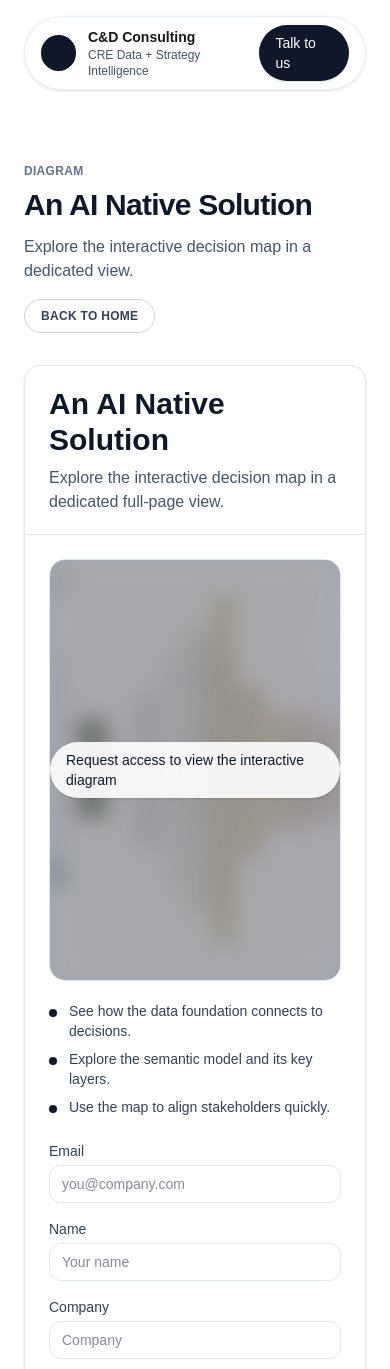
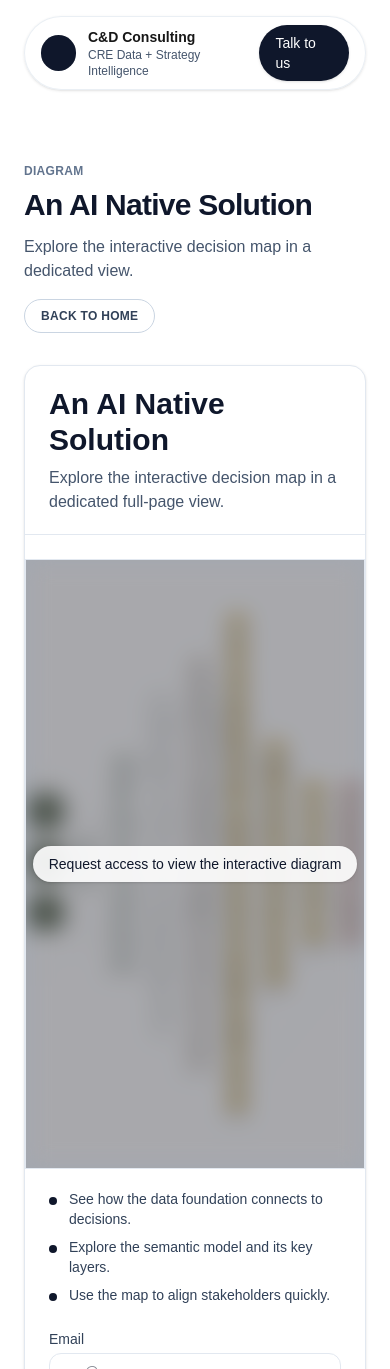
Before and after one commit to gliderhover/cd-consulting-site, a Next.js app: page /diagram in a window 390 px wide. Shown: the top 1369 px of the page. Built offline with nearby package versions, Linux system fonts and the light colour scheme.

Commit message:
html update

```diff
--- a/components/DiagramGate.tsx
+++ b/components/DiagramGate.tsx
@@ -187,11 +187,11 @@ export default function DiagramGate({
       {isUnlocked && isReady ? (
         isMobile ? (
           <div className="px-6 py-6">
-            <div className="min-h-[420px] overflow-hidden rounded-2xl border border-slate-200 bg-slate-100">
+            <div className="sm:mx-0 -mx-6 overflow-hidden rounded-none border border-slate-200 bg-slate-100 sm:rounded-2xl">
               <img
                 src="/diagram-preview.png"
                 alt="Diagram preview"
-                className="min-h-[420px] w-full object-cover"
+                className="h-[72svh] min-h-[520px] w-full object-cover sm:h-[70vh] sm:min-h-[600px]"
               />
             </div>
             <div className="mt-4 text-sm text-slate-600">Best viewed in landscape.</div>
@@ -217,7 +217,7 @@ export default function DiagramGate({
         )
       ) : (
         <div className="px-6 py-6">
-          <div className="overflow-hidden rounded-2xl border border-slate-200 bg-slate-100">
+          <div className="sm:mx-0 -mx-6 overflow-hidden rounded-none border border-slate-200 bg-slate-100 sm:rounded-2xl">
             <button
               type="submit"
               className="relative block w-full text-left"
@@ -226,7 +226,7 @@ export default function DiagramGate({
               <img
                 src="/diagram-preview.png"
                 alt="Diagram preview"
-                className="min-h-[420px] w-full object-cover blur-md"
+                className="h-[72svh] min-h-[520px] w-full object-cover blur-md sm:h-[70vh] sm:min-h-[600px]"
               />
               <div className="absolute inset-0 flex items-center justify-center bg-slate-900/35">
                 <span className="rounded-full bg-white/90 px-4 py-2 text-sm font-medium text-slate-900 shadow-sm">
--- a/public/Diagram/diagram_complete_v2.html
+++ b/public/Diagram/diagram_complete_v2.html
@@ -1158,6 +1158,7 @@
 
             cy.on('zoom', function() {
                 const zoom = cy.zoom();
+                currentZoom = zoom;
                 updateLabels(zoom);
                 if (isMobileView()) {
                     scheduleMobileScale(zoom);
@@ -1930,6 +1931,10 @@
         function clamp(value, min, max) {
             return Math.min(Math.max(value, min), max);
         }
+
+        function scaleGroupStyle(style) {
+            return style;
+        }
     </script>
 </body>
 </html>
```
